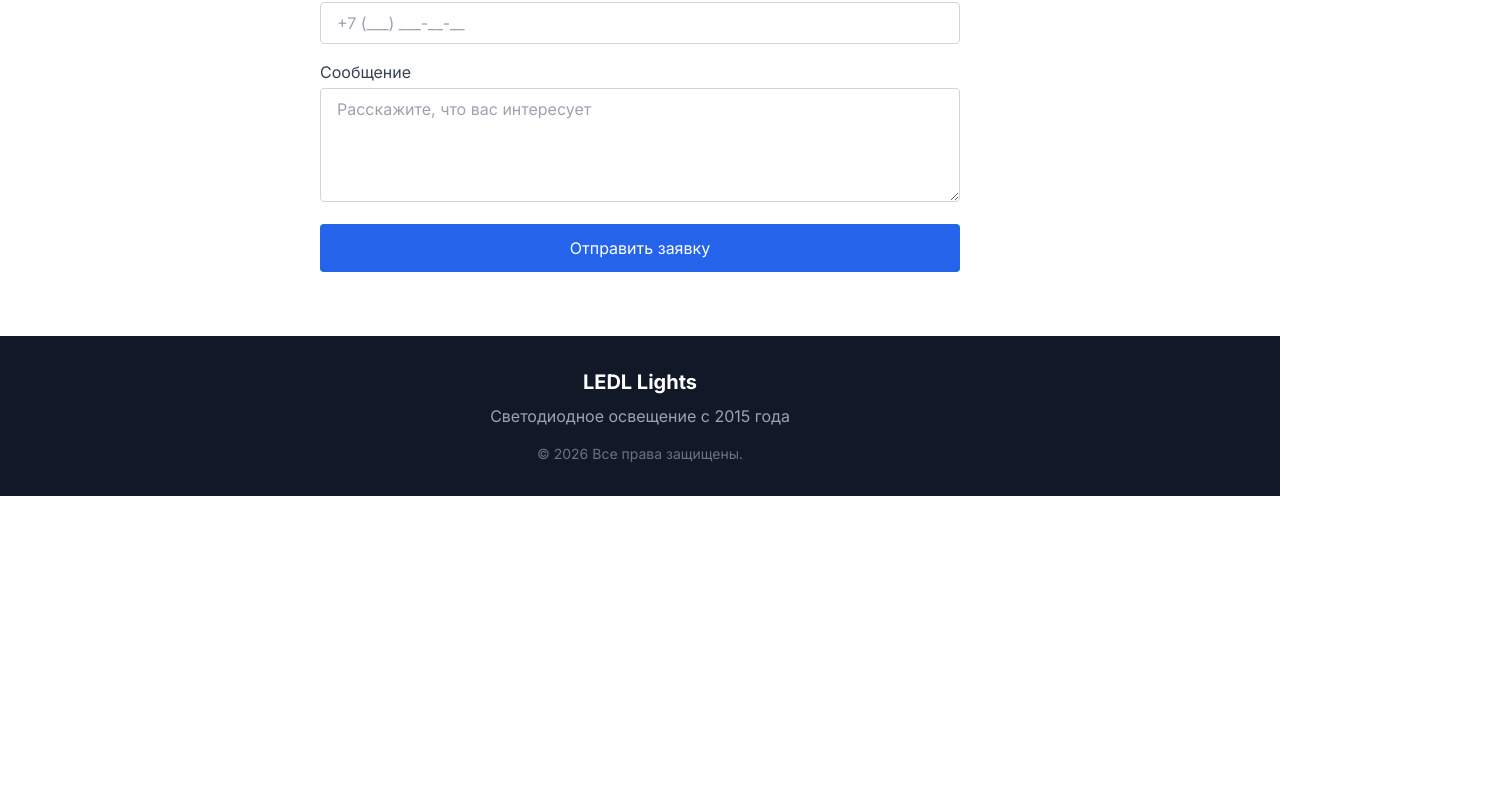
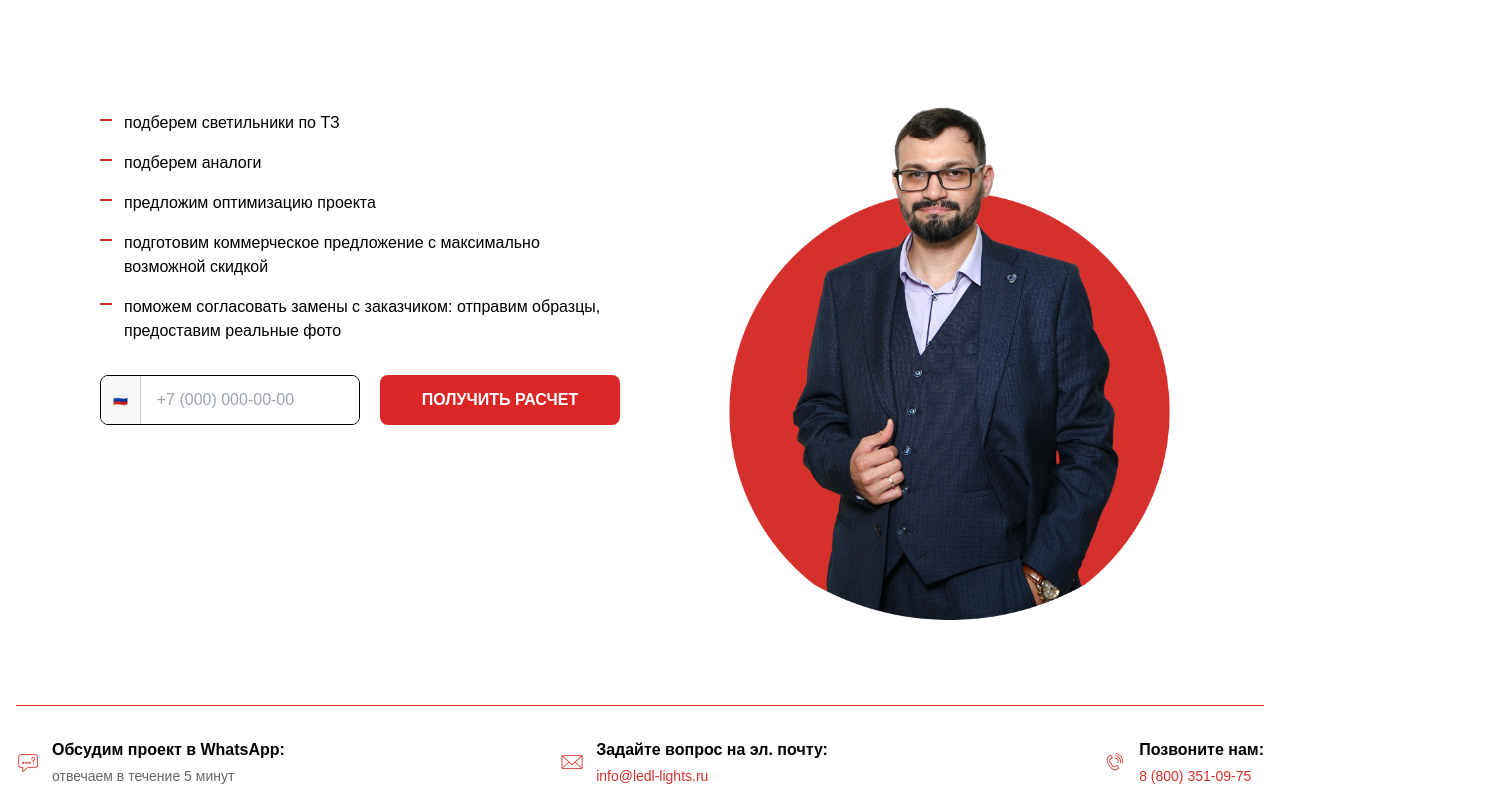
Before and after one commit to cislota/LEDEL-LIGHTS, a Next.js app in the folder frontend/: page / in a window 1280 px wide. Shown: the part 4304-5116 px from the top of the page, 1508 px wide, since content can reach past the window. Before the commit the page ends 4800 px from the top, so only its background shows below. Built offline with nearby package versions, Linux system fonts and the light colour scheme.

Commit message:
Create ContactManagerSection.tsx

```diff
--- /dev/null
+++ b/frontend/src/components/sections/ContactManagerSection.tsx
@@ -0,0 +1,283 @@
+// src/components/sections/ContactManagerSection.tsx
+'use client';
+
+import { useState } from 'react';
+import Image from 'next/image';
+
+export default function ContactManagerSection() {
+  const [phone, setPhone] = useState('');
+
+  const handleSubmit = (e: React.FormEvent) => {
+    e.preventDefault();
+    console.log('Заявка отправлена:', phone);
+  };
+
+  return (
+    <section className="bg-white py-16">
+      <div className="container mx-auto px-4">
+        {/* Заголовок — контейнер 1492×203 */}
+        <div
+          className="relative mx-auto"
+          style={{ width: '1492px', height: '203px' }}
+        >
+          <div
+            className="absolute"
+            style={{
+              left: '166px',
+              top: '53px',
+              width: '1160px',
+              height: '98px',
+              display: 'flex',
+              alignItems: 'center',
+              justifyContent: 'center',
+            }}
+          >
+            <h2
+              style={{
+                fontSize: '42px',
+                fontFamily: '"TildaSans", Arial, sans-serif',
+                fontWeight: 'bold',
+                color: '#000000',
+                lineHeight: 1.2,
+                margin: 0,
+                textAlign: 'center',
+              }}
+            >
+              Индивидуальное КП для Вашего проекта от наших менеджеров:
+            </h2>
+          </div>
+        </div>
+
+        {/* Основной блок — ширина 1160px */}
+        <div
+          className="relative mx-auto mt-12"
+          style={{ width: '1160px', height: '570px' }}
+        >
+          {/* Фото менеджера */}
+          <div
+            className="absolute"
+            style={{
+              right: '0',
+              top: '20px',
+              width: '541px',
+              height: '529px',
+            }}
+          >
+            <Image
+              src="/media/Mask_group.png.webp"
+              alt="Менеджер"
+              width={541}
+              height={529}
+              className="w-full h-full object-cover rounded-full"
+              priority
+            />
+          </div>
+
+          {/* Список + форма */}
+          <div
+            className="absolute"
+            style={{
+              left: '0',
+              top: '0',
+              width: '600px',
+              height: '570px',
+              padding: '40px',
+              boxSizing: 'border-box',
+            }}
+          >
+            <ul className="space-y-4 mb-8">
+              {[
+                'подберем светильники по ТЗ',
+                'подберем аналоги',
+                'предложим оптимизацию проекта',
+                'подготовим коммерческое предложение с максимально возможной скидкой',
+                'поможем согласовать замены с заказчиком: отправим образцы, предоставим реальные фото',
+              ].map((item, i) => (
+                <li key={i} className="flex items-start">
+                  <span
+                    className="flex-shrink-0 mt-2"
+                    style={{
+                      width: '12px',
+                      height: '2px',
+                      backgroundColor: '#d5302c',
+                      marginRight: '12px',
+                    }}
+                  />
+                  <span
+                    style={{
+                      fontSize: '16px',
+                      fontFamily: '"TildaSans", Arial, sans-serif',
+                      color: '#000000',
+                      lineHeight: 1.5,
+                    }}
+                  >
+                    {item}
+                  </span>
+                </li>
+              ))}
+            </ul>
+
+            {/* Форма и кнопка */}
+            <div className="flex items-center" style={{ gap: '20px' }}>
+              <div className="w-[303px]">
+                <div
+                  className="flex items-center border rounded-lg overflow-hidden"
+                  style={{ borderColor: '#000000', height: '50px' }}
+                >
+                  {/* Флаг и +7 */}
+                  <div
+                    className="flex items-center justify-center w-12 h-full bg-gray-50"
+                    style={{ backgroundColor: '#f8f9fa', borderRight: '1px solid #cccccc' }}
+                  >
+                    <span className="text-xs font-medium">🇷🇺</span>
+                  </div>
+                  {/* Поле ввода */}
+                  <input
+                    type="tel"
+                    value={phone}
+                    onChange={(e) => setPhone(e.target.value)}
+                    placeholder="+7 (000) 000-00-00"
+                    className="w-full px-4 py-3 border-none outline-none"
+                    style={{
+                      fontSize: '16px',
+                      fontFamily: '"TildaSans", Arial, sans-serif',
+                      color: '#000000',
+                      padding: '12px 16px',
+                    }}
+                  />
+                </div>
+              </div>
+
+              {/* Кнопка */}
+              <button
+                type="submit"
+                onClick={handleSubmit}
+                className="w-[280px] h-[50px] bg-red-600 text-white font-bold rounded-lg hover:bg-red-700 transition flex items-center justify-center"
+                style={{
+                  fontSize: '16px',
+                  fontFamily: '"TildaSans", Arial, sans-serif',
+                  textAlign: 'center',
+                  lineHeight: '50px',
+                }}
+              >
+                ПОЛУЧИТЬ РАСЧЕТ
+              </button>
+            </div>
+          </div>
+        </div>
+
+        {/* Красная разделительная линия */}
+        <div className="mt-16 pt-8" style={{ borderTop: '1px solid #d5302c' }}>
+          {/* Нижний контактный блок SVG */}
+          <div className="flex flex-col sm:flex-row justify-between items-center gap-8">
+            {/* WhatsApp */}
+            <div className="flex items-center gap-3">
+              <div className="flex-shrink-0 w-6 h-6">
+                <Image
+                  src="/media/question_riddle.svg"
+                  alt="WhatsApp"
+                  width={24}
+                  height={24}
+                  className="object-contain"
+                />
+              </div>
+              <div>
+                <div
+                  style={{
+                    fontSize: '16px',
+                    fontFamily: '"TildaSans", Arial, sans-serif',
+                    color: '#000000',
+                    fontWeight: 'bold',
+                  }}
+                >
+                  Обсудим проект в WhatsApp:
+                </div>
+                <div
+                  style={{
+                    fontSize: '14px',
+                    fontFamily: '"TildaSans", Arial, sans-serif',
+                    color: '#666666',
+                    marginTop: '4px',
+                  }}
+                >
+                  отвечаем в течение 5 минут
+                </div>
+              </div>
+            </div>
+
+            {/* Email */}
+            <div className="flex items-center gap-3">
+              <div className="flex-shrink-0 w-6 h-6">
+                <Image
+                  src="/media/envelope_e-mail_mail.svg"
+                  alt="Email"
+                  width={24}
+                  height={24}
+                  className="object-contain"
+                />
+              </div>
+              <div>
+                <div
+                  style={{
+                    fontSize: '16px',
+                    fontFamily: '"TildaSans", Arial, sans-serif',
+                    color: '#000000',
+                    fontWeight: 'bold',
+                  }}
+                >
+                  Задайте вопрос на эл. почту:
+                </div>
+                <a
+                  href="mailto:info@ledl-lights.ru"
+                  className="block mt-1 text-red-600 hover:text-red-700"
+                  style={{
+                    fontSize: '14px',
+                    fontFamily: '"TildaSans", Arial, sans-serif',
+                    color: '#d5302c',
+                  }}
+                >
+                  info@ledl-lights.ru
+                </a>
+              </div>
+            </div>
+
+            {/* Телефон */}
+            <div className="flex items-center gap-3">
+              <div className="flex-shrink-0 w-6 h-6">
+                <Image
+                  src="/media/phone_contact_call_r.svg"
+                  alt="Телефон"
+                  width={24}
+                  height={24}
+                  className="object-contain"
+                />
+              </div>
+              <div>
+                <div
+                  style={{
+                    fontSize: '16px',
+                    fontFamily: '"TildaSans", Arial, sans-serif',
+                    color: '#000000',
+                    fontWeight: 'bold',
+                  }}
+                >
+                  Позвоните нам:
+                </div>
+                <div
+                  style={{
+                    fontSize: '14px',
+                    fontFamily: '"TildaSans", Arial, sans-serif',
+                    color: '#d5302c',
+                    marginTop: '4px',
+                  }}
+                >
+                  8 (800) 351-09-75
+                </div>
+              </div>
+            </div>
+          </div>
+        </div>
+      </div>
+    </section>
+  );
+}
```
